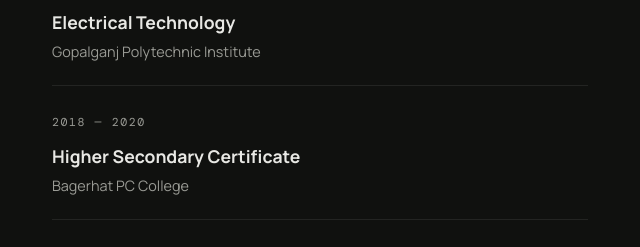
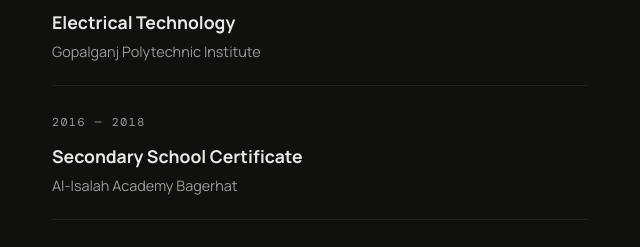
Before and after one commit to SabbirLab/portfolio, a plain HTML site: page index.html in a window 1280 px wide. Shown: the part 4606-4853 px from the top of the page, 22-662 px from the left. Drawn offline with nearby package versions, Linux system fonts and the light colour scheme.

Commit message:
Update index.html

```diff
--- a/index.html
+++ b/index.html
@@ -196,7 +196,7 @@
         <div class="education-list reveal">
           <article><span class="mono">CURRENT</span><h3>BSc in Electrical & Electronic Engineering</h3><p>United International University</p></article>
           <article><span class="mono">DIPLOMA</span><h3>Electrical Technology</h3><p>Gopalganj Polytechnic Institute</p></article>
-          <article><span class="mono">2018 — 2020</span><h3>Higher Secondary Certificate</h3><p>Bagerhat PC College</p></article>
+          <article><span class="mono">2016 — 2018</span><h3>Secondary School Certificate</h3><p>Al-Isalah Academy Bagerhat</p></article>
         </div>
         <div class="toolkit reveal"><span class="mono">AREAS & TOOLS I'M EXPLORING</span><div class="skill-list"><span>Embedded Systems</span><span>ESP32</span><span>Arduino</span><span>MATLAB</span><span>IoT</span><span>Robotics</span><span>Digital Signal Processing</span><span>CupCarbon</span><span>Analog Electronics</span><span>VLSI</span><span>Networking</span><span>Renewable Energy</span></div></div>
       </div>
```
